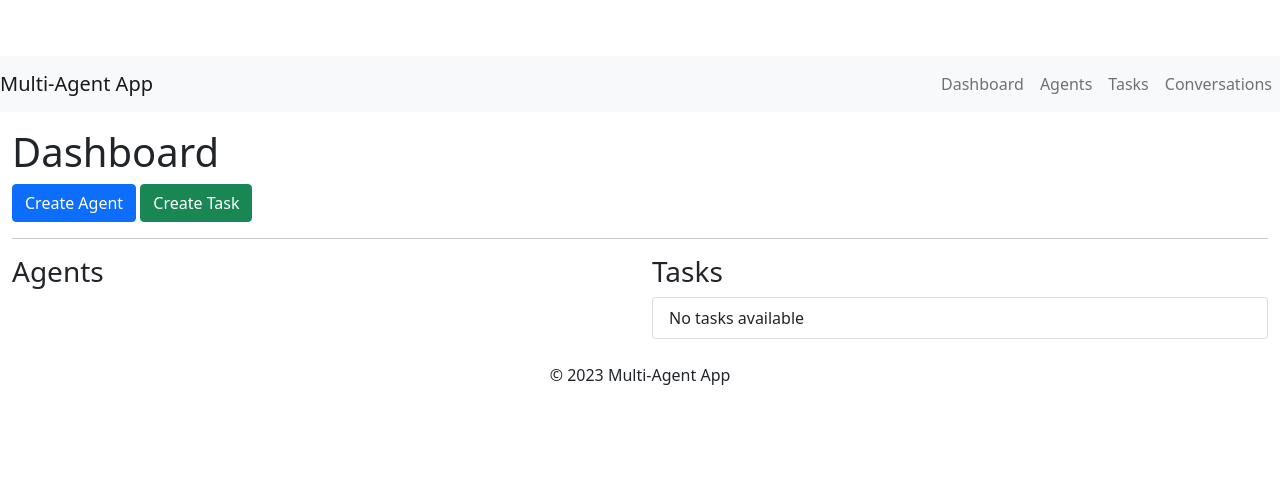
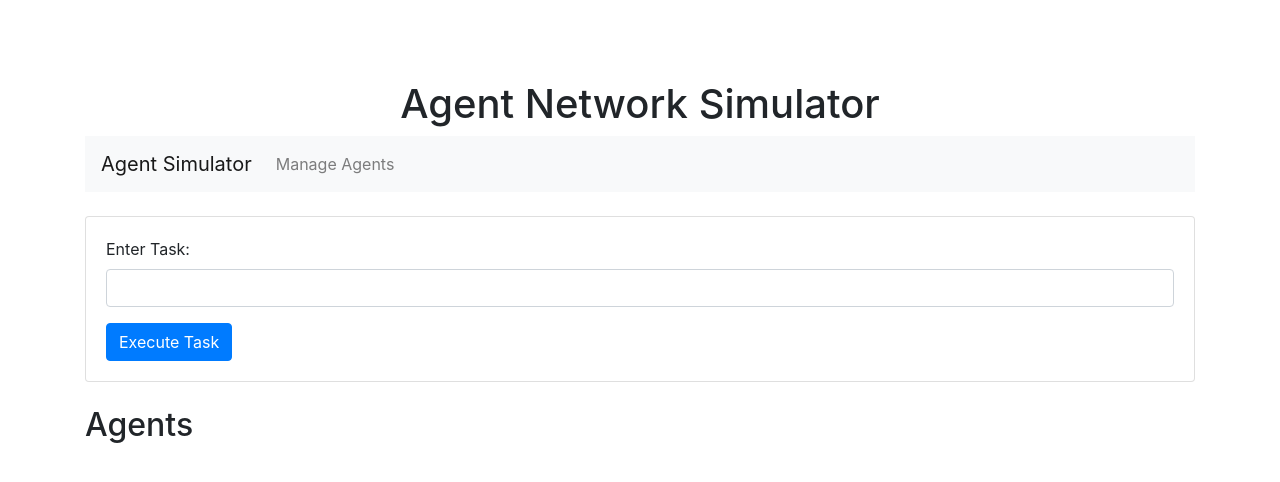
Before and after one commit to kinghendrix10/Multi-Agent-Reinforcement-Learning, a Flask app: page / in a window 1280 px wide. Shown: the top 482 px of the page. Run offline with Flask 3, Linux system fonts and the light colour scheme; parts of the project's set-up code (start-up, migrations or seed data) failed here and were passed over; some libraries are stand-ins or nearby versions.

Commit message:
Update index.html

```diff
--- a/templates/index.html
+++ b/templates/index.html
@@ -1,33 +1,94 @@
 <!-- templates/index.html -->
-{% extends 'layout.html' %}
-{% block content %}
-<h1>Dashboard</h1>
-<div class="row">
-    <!-- Quick Actions -->
-    <div class="col-md-12">
-        <button class="btn btn-primary" data-bs-toggle="modal" data-bs-target="#createAgentModal">Create Agent</button>
-        <button class="btn btn-success" data-bs-toggle="modal" data-bs-target="#createTaskModal">Create Task</button>
+
+<!DOCTYPE html>
+<html lang="en">
+<head>
+    <meta charset="UTF-8">
+    <title>Agent Network Simulator</title>
+    <link rel="stylesheet" href="{{ url_for('static', filename='css/style.css') }}">
+    <!-- Include Bootstrap CSS -->
+    <link rel="stylesheet" href="https://stackpath.bootstrapcdn.com/bootstrap/4.5.0/css/bootstrap.min.css">
+</head>
+<body>
+    <div class="container mt-4">
+        <h1 class="text-center">Agent Network Simulator</h1>
+
+        <!-- Navigation -->
+        <nav class="navbar navbar-expand-lg navbar-light bg-light mb-4">
+            <a class="navbar-brand" href="#">Agent Simulator</a>
+            <div class="collapse navbar-collapse">
+                <ul class="navbar-nav mr-auto">
+                    <li class="nav-item">
+                        <a class="nav-link" href="{{ url_for('manage_agents') }}">Manage Agents</a>
+                    </li>
+                </ul>
+            </div>
+        </nav>
+
+        <!-- Task Input Form -->
+        <div class="card mb-4">
+            <div class="card-body">
+                <form method="POST">
+                    <div class="form-group">
+                        <label for="task">Enter Task:</label>
+                        <input type="text" class="form-control" id="task" name="task" required>
+                    </div>
+                    <button type="submit" class="btn btn-primary">Execute Task</button>
+                </form>
             </div>
         </div>
-<hr>
+
+        <!-- Agents Display -->
+        <h2>Agents</h2>
         <div class="row">
-    <!-- Agents Overview -->
-    <div class="col-md-6">
-        <h3>Agents</h3>
-        <div class="list-group" id="agentsList">
-            <!-- Agents will be loaded here -->
+            {% for agent in agents %}
+            <div class="col-md-4">
+                <div class="card mb-4">
+                    <div class="card-header">
+                        {{ agent.name }}
                     </div>
-    </div>
-    <!-- Tasks Overview -->
-    <div class="col-md-6">
-        <h3>Tasks</h3>
-        <div class="list-group" id="tasksList">
-            <!-- Tasks will be loaded here -->
+                    <div class="card-body">
+                        <p><strong>Role:</strong> {{ agent.role }}</p>
+                        <p><strong>Instructions:</strong> {{ agent.instructions }}</p>
+                        <p><strong>Parent:</strong> {{ agent_network.get_agent(agent.parent).name if agent.parent else 'None' }}</p>
                     </div>
                 </div>
             </div>
+            {% endfor %}
+        </div>
 
-<!-- Modals -->
-{% include 'modals.html' %}
+        <!-- Conversation Log -->
+        {% if conversation_log %}
+        <h2>Conversation Log</h2>
+        <div class="card mb-4">
+            <div class="card-body" id="conversation-log">
+                {% for message in conversation_log %}
+                <p>{{ message }}</p>
+                {% endfor %}
+            </div>
+            <div class="card-footer">
+                <button class="btn btn-secondary" onclick="saveConversation()">Save Conversation Log</button>
+            </div>
+        </div>
+        {% endif %}
 
-{% endblock %}
+        <!-- Final Report -->
+        {% if report %}
+        <h2>Final Report</h2>
+        <div class="card mb-4">
+            <div class="card-body">
+                <pre>{{ report }}</pre>
+            </div>
+            <div class="card-footer">
+                <button class="btn btn-secondary" onclick="saveReport()">Save Report</button>
+            </div>
+        </div>
+        {% endif %}
+    </div>
+
+    <!-- Include JavaScript files -->
+    <script src="{{ url_for('static', filename='js/script.js') }}"></script>
+    <!-- Include Bootstrap JS and dependencies -->
+    <script src="https://code.jquery.com/jquery-3.5.1.slim.min.js"></script>
+</body>
+</html>
```
Lines whose indentation alone changed are shown as unchanged.
